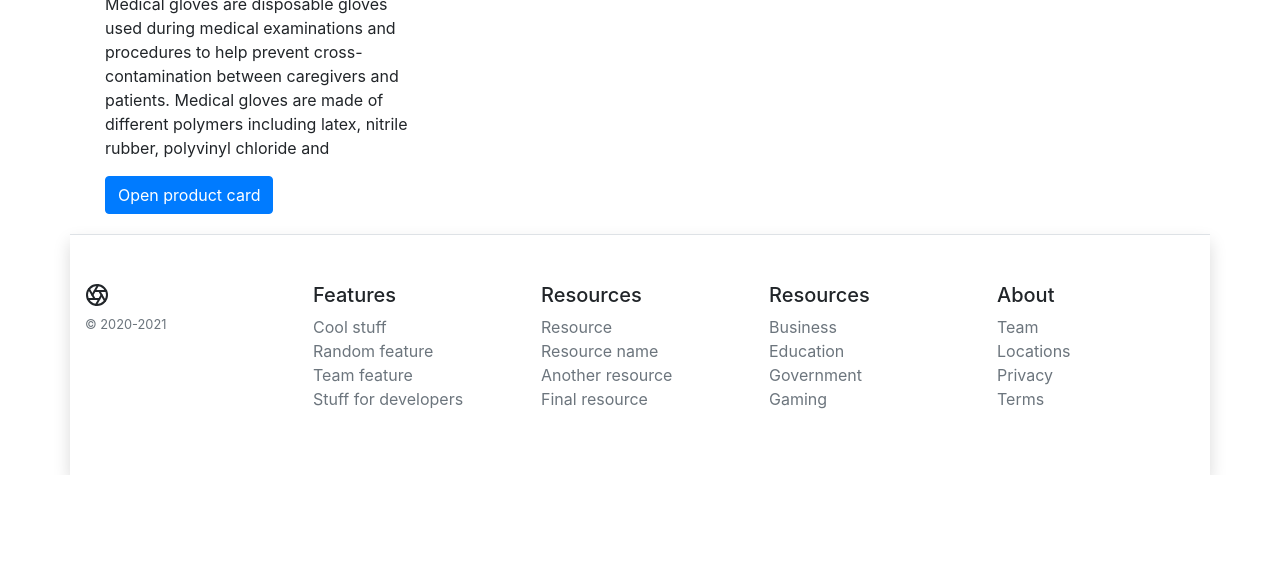
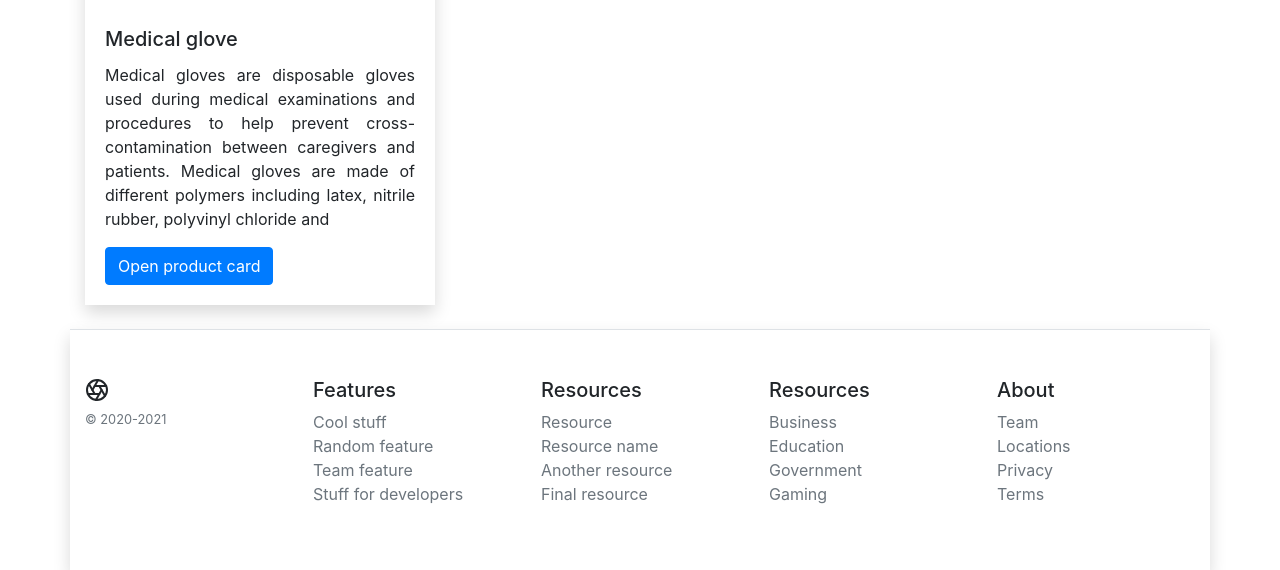
Before and after one commit to SasCezar/E-Grid, a Django app: page / in a window 1280 px wide. Shown: the part 1073-1643 px from the top of the page. Before the commit the page ends 1548 px from the top, so only its background shows below. Run offline with Django 3.2, Linux system fonts and the light colour scheme; data comes from the database, SQL or seed files in the repository; some libraries are stand-ins or nearby versions.

Commit message:
Fix to style

```diff
--- a/templates/index.html
+++ b/templates/index.html
@@ -4,16 +4,16 @@
     <h1>Required products</h1>
     <div class="row">
         {% for product in products %}
-            <div class="col-md-4">
-                <div class="card mb-2">
-
-                    <img class="card-img-top" src="{{ product.image_url }}">
-
-                </div>
-                <div class="card-body">
-                    <h5 class="card-title">{{ product.name }}</h5>
-                    <p class="card-text">{{ product.description }}</p>
-                    <a href="{% url 'product' product.id %}" class="btn btn-primary"> Open product card </a>
+            <div class="col-md-4 mt-4 mb-4">
+                <div class="shadow">
+                    <div class="card mb-2 border-0">
+                        <img class="card-img-top" src="{{ product.image_url }}" alt="Product Image">
+                    </div>
+                    <div class="card-body">
+                        <h5 class="card-title">{{ product.name }}</h5>
+                        <p class="card-text text-justify">{{ product.description }}</p>
+                        <a href="{% url 'product' product.id %}" class="btn btn-primary">Open product card</a>
+                    </div>
                 </div>
             </div>
         {% endfor %}
--- a/templates/product.html
+++ b/templates/product.html
@@ -13,7 +13,7 @@
         </div>
         <div class="col-md-4">
             <h3 class="text-center">Description</h3>
-            <p class="card-text">{{ product.description }}</p>
+            <p class="card-text text-justify">{{ product.description }}</p>
         </div>
     </div>
 
```
Also changed, not shown: templates/order.html (+7 -7 lines).
